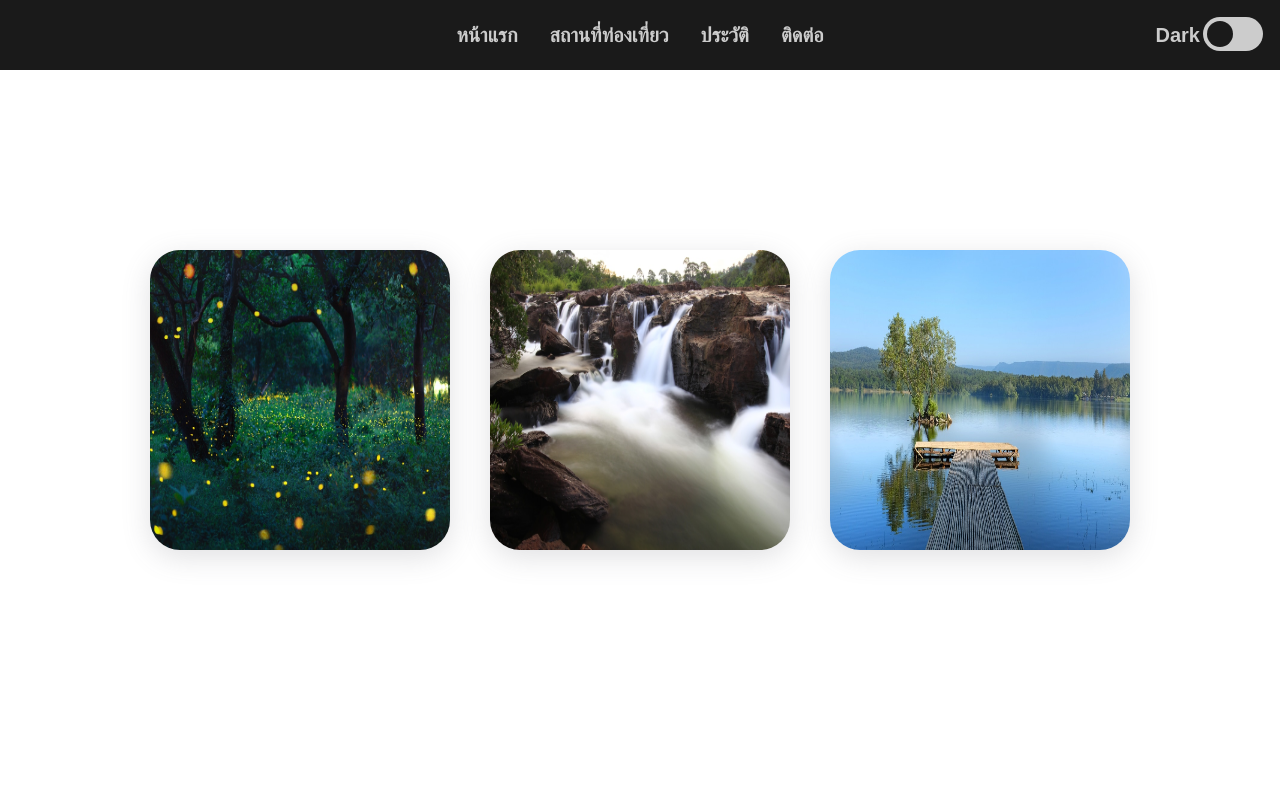
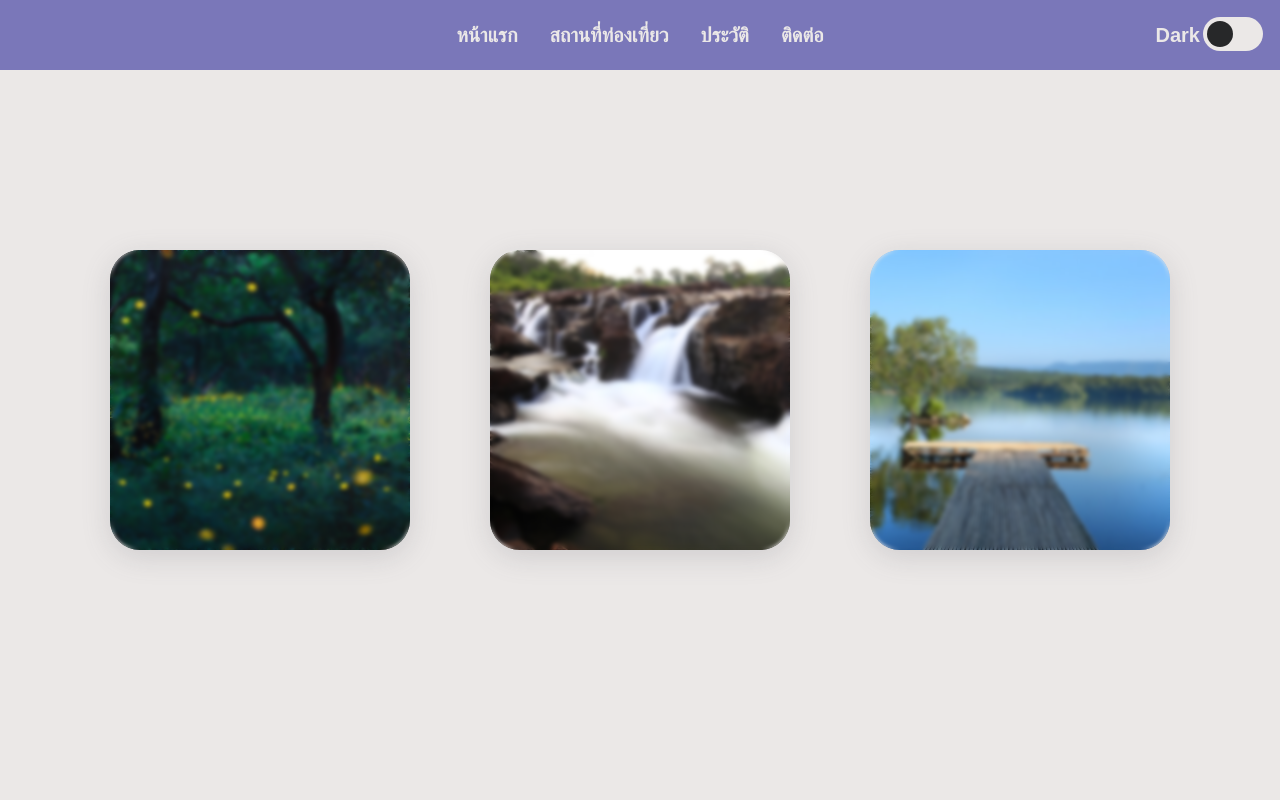
Before and after one commit to Kittigan14/SampleFileWorks, a PHP site: page / in a window 1280 px wide. Run offline with PHP 8.4, Linux system fonts and the light colour scheme; some web fonts are replaced.

Commit message:
Update Code

```diff
--- a/HomePage/index.html
+++ b/HomePage/index.html
@@ -22,7 +22,6 @@
                 <input type="checkbox" id="modeToggle">
                 <span class="slider round"></span>
             </label>
-
         </div>
 
         <div class="slide-container">
@@ -49,5 +48,3 @@
 </body>
 
 </html>
-
-<!-- w3-animate-fading -->
--- a/HomePage/style.css
+++ b/HomePage/style.css
@@ -10,10 +10,12 @@
 :root {
     --bg-default: rgb(255, 255, 255);
     --bg--negroni: #ecc194;
-    --bg--white: #cccccc;
-    --bg--dark: #1a1a1a;
+    --bg--white: #ebe8e7;
+    --bg--dark: #272829;
     --bg--Chocolate: #452212;
     --bg--Green: rgb(77, 209, 62);
+    --bg--gray: #61677A;
+    --bg--blue: #7a77b9;
 }
 
 html {
@@ -23,11 +25,12 @@ html {
 .container {
     position: relative;
     height: 100vh;
-    background: var(--bg-default);
+    background: var(--bg--white);
     display: flex;
     justify-content: center;
     align-items: center;
-    transition: all .4s ease;
+    transition: all .5s linear;
+
 
     & .navbar {
         width: 100%;
@@ -36,7 +39,7 @@ html {
         justify-content: center;
         top: 0;
         overflow: hidden;
-        background: var(--bg--dark);
+        background: var(--bg--blue);
         backdrop-filter: blur(10px);
     }
 
@@ -48,14 +51,69 @@ html {
         text-decoration: none;
         font-size: 20px;
         font-weight: 700;
-        transition: all .4s ease;
+        transition: all .4s ease-in-out;
+
         text-shadow: rgba(50, 50, 93, 0.25) 0px 50px 100px -20px, rgba(0, 0, 0, 0.3) 0px 30px 60px -30px;
     }
 
     & .navbar a:hover {
-        color: var(--bg--Green);
+        color: var(--bg--negroni);
     }
 
+    & #textmode {
+        position: absolute;
+        right: 5%;
+    }
+
+    & .toggle {
+        position: absolute;
+        right: 0;
+        display: inline-block;
+        width: 60px;
+        height: 34px;
+        margin: 17px;
+    }
+
+    & .toggle input {
+        opacity: 0;
+        width: 0;
+        height: 0;
+    }
+
+    & .slider {
+        position: absolute;
+        cursor: pointer;
+        border-radius: 34px;
+        top: 0;
+        left: 0;
+        right: 0;
+        bottom: 0;
+        background: var(--bg--white);
+        transition: all .4s ease-in-out;
+
+    }
+
+    & .slider:before {
+        position: absolute;
+        content: "";
+        height: 26px;
+        width: 26px;
+        left: 4px;
+        bottom: 4px;
+        background-color: var(--bg--dark);
+        border-radius: 50%;
+        transition: all .4s ease-in-out;
+
+    }
+
+    & input:checked+.slider {
+        background-color: var(--bg--Green);
+    }
+
+    & input:checked+.slider:before {
+        transform: translateX(26px);
+        background: var(--bg--dark);
+    }
 
 }
 
@@ -73,29 +131,32 @@ html {
         display: flex;
         justify-content: center;
         align-items: center;
-        transition: all .4s ease;
+        transition: all .4s ease-in-out;
 
         & .slides-div {
             display: flex;
             align-items: center;
             justify-content: center;
-            margin: 0 20px;
+            margin: 0 40px;
 
             & .img {
                 position: relative;
                 width: 300px;
                 height: 300px;
-                transition: 0.5s;
+                transition: all .4s ease-in-out;
                 border-radius: 30px;
-                box-shadow: rgba(100, 100, 111, 0.2) 0px 7px 29px 0px;
+                object-fit: cover;
             }
 
             & .button {
                 position: absolute;
                 width: 300px;
                 height: 300px;
-                transition: 0.5s;
+                transition: all .4s ease-in-out;
                 border-radius: 30px;
+                box-shadow: rgba(100, 100, 111, 0.2) 0px 7px 29px 0px;
+                background-color: transparent;
+                backdrop-filter: blur(2px);
             }
         }
     }
@@ -103,77 +164,15 @@ html {
 
 
 #slider-span1:target~.image-slider #img1,
-#slider-span1:target~.image-slider #button-1 {
-    width: 350px;
+#slider-span2:target~.image-slider #img2,
+#slider-span3:target~.image-slider #img3,
+#slider-span1:target~.image-slider #button-1,
+#slider-span2:target~.image-slider #button-2,
+#slider-span3:target~.image-slider #button-3 {
+    width: 450px;
     height: 350px;
     background-color: transparent;
-}
-
-#slider-span2:target~.image-slider #img2,
-#slider-span2:target~.image-slider #button-2 {
-    width: 350px;
-    height: 350px;
-    background-color: transparent;
-}
-
-#slider-span3:target~.image-slider #img3,
-#slider-span3:target~.image-slider #button-3 {
-    width: 350px;
-    height: 350px;
-    background-color: transparent;
-}
-
-#textmode {
-    position: absolute;
-    right: 5%;
-}
-
-.toggle {
-    position: absolute;
-    right: 0;
-    display: inline-block;
-    width: 60px;
-    height: 34px;
-    margin: 17px;
-}
-
-.toggle input {
-    opacity: 0;
-    width: 0;
-    height: 0;
-}
-
-.slider {
-    position: absolute;
-    cursor: pointer;
-    border-radius: 34px;
-    top: 0;
-    left: 0;
-    right: 0;
-    bottom: 0;
-    background: var(--bg--white);
-    transition: all .4s ease;
-}
-
-.slider:before {
-    position: absolute;
-    content: "";
-    height: 26px;
-    width: 26px;
-    left: 4px;
-    bottom: 4px;
-    background-color: var(--bg--dark);
-    border-radius: 50%;
-    transition: all .4s ease;
-}
-
-input:checked+.slider {
-    background-color: var(--bg--Green);
-}
-
-input:checked+.slider:before {
-    transform: translateX(26px);
-    background: var(--bg--dark);
+    backdrop-filter: blur(0);
 }
 
 .dark-mode {
```
